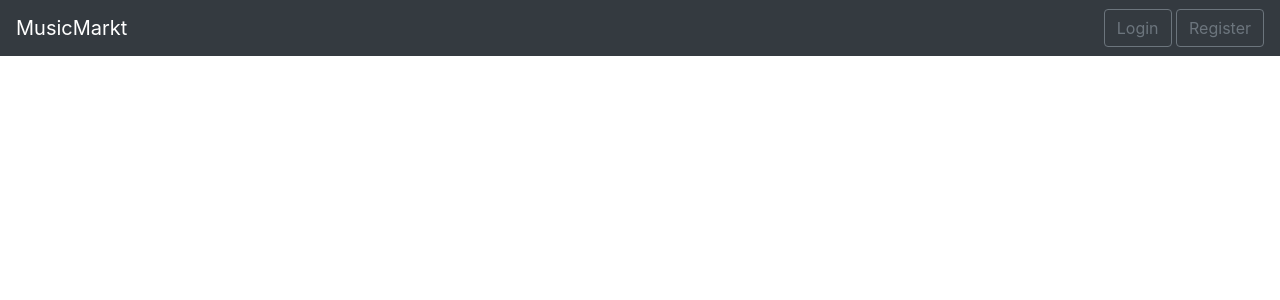
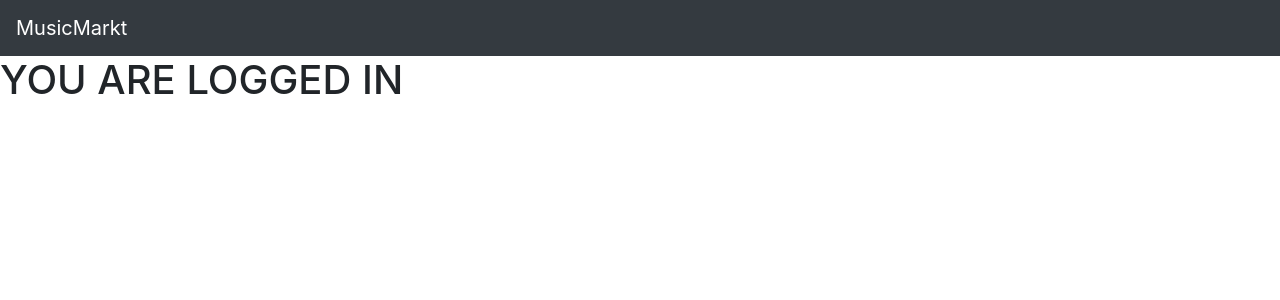
Before and after one commit to difb70/MusicMarkt, a Flask app: page /menu in a window 1280 px wide. Shown: the top 300 px of the page. Run offline with Flask 2, Linux system fonts and the light colour scheme; some libraries are stand-ins or nearby versions.

Commit message:
minor fixes in the templates

```diff
--- a/server/src/templates/login.html
+++ b/server/src/templates/login.html
@@ -11,7 +11,7 @@
     <nav class="navbar navbar-dark bg-dark">
       <a class="navbar-brand" href="#">MusicMarkt</a>
       <div>
-          <a class="btn btn-outline-secondary" href="" class="btnop">Back</a>
+          <a class="btn btn-outline-secondary" href="/" class="btnop">Back</a>
       </div>
     </nav>
 
--- a/server/src/templates/menu.html
+++ b/server/src/templates/menu.html
@@ -15,9 +15,6 @@
 <body>
     <nav class="navbar navbar-dark bg-dark">
         <a class="navbar-brand" href="#">MusicMarkt</a>
-        <div>
-            <a class="btn btn-outline-secondary" href="login"class="btnop">Login</a>
-            <a class="btn btn-outline-secondary" href="register" class="btnop">Register</a>
-        </div>
     </nav>
+    <h1> YOU ARE LOGGED IN</h1>
 </body>
--- a/server/src/templates/register.html
+++ b/server/src/templates/register.html
@@ -16,7 +16,7 @@
     <nav class="navbar navbar-dark bg-dark">
       <a class="navbar-brand" href="#">MusicMarkt</a>
       <div>
-          <a class="btn btn-outline-secondary" href="" class="btnop">Back</a>
+          <a class="btn btn-outline-secondary" href="/" class="btnop">Back</a>
       </div>
     </nav>
 
```
Also changed, not shown: server/src/templates/initialPage.html (line endings or trailing spaces).
